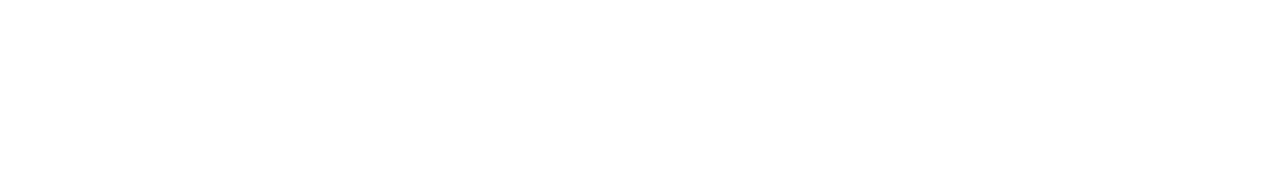
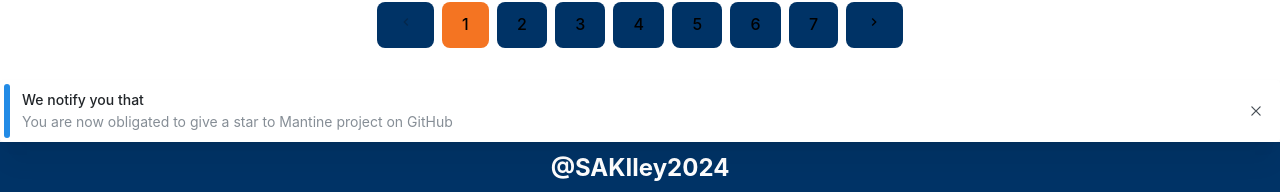
Before and after one commit to saladinhodzic/Shopping-cart, a React (Vite) app: page /products in a window 1280 px wide. Shown: the part 1537-1729 px from the top of the page. Before the commit the page ends 1487 px from the top, so only its background shows below. Built offline with nearby package versions, Linux system fonts and the light colour scheme.

Commit message:
Starting mantine notification

```diff
--- a/src/pages/Cart/Cart.jsx
+++ b/src/pages/Cart/Cart.jsx
@@ -56,7 +56,6 @@ export default function Cart() {
                 }
                 description={product.short_description}
                 onClick={() => {
-                  // addToCart(product);
                   setOpen(!open);
                 }}
                 quantity={product.quantity}
@@ -68,7 +67,12 @@ export default function Cart() {
           <h1>Total amount:{totalPrice / 1000}</h1>
         </div>
       )}
-      {open && <Modal confirm={removeProduct} reject={() => setOpen(!open)} />}
+      {open && (
+        <Modal
+          confirm={() => removeProduct(product)}
+          reject={() => setOpen(!open)}
+        />
+      )}
     </div>
   );
 }
--- a/src/pages/Products/Products.jsx
+++ b/src/pages/Products/Products.jsx
@@ -4,7 +4,8 @@ import "./Products.css";
 import { useContext, useEffect, useState } from "react";
 import Pagination from "../../components/Pagination/Pagination";
 import { AppContext } from "../../context/AppContext";
-import Modal from "../../components/Modal/Modal";
+import { Notification } from "@mantine/core";
+import "@mantine/core/styles.css";
 export default function Products() {
   const { addToCart, setDiscount } = useContext(AppContext);
   const [page, setPage] = useState(1);
@@ -49,6 +50,9 @@ export default function Products() {
       <div className="pagination">
         <Pagination brojStranica={brojStranica} setPage={setPage} page={page} />
       </div>
+      <Notification title="We notify you that">
+        You are now obligated to give a star to Mantine project on GitHub
+      </Notification>
     </>
   );
 }
```
Also changed, not shown: src/components/Notification/Notification.jsx (added).
